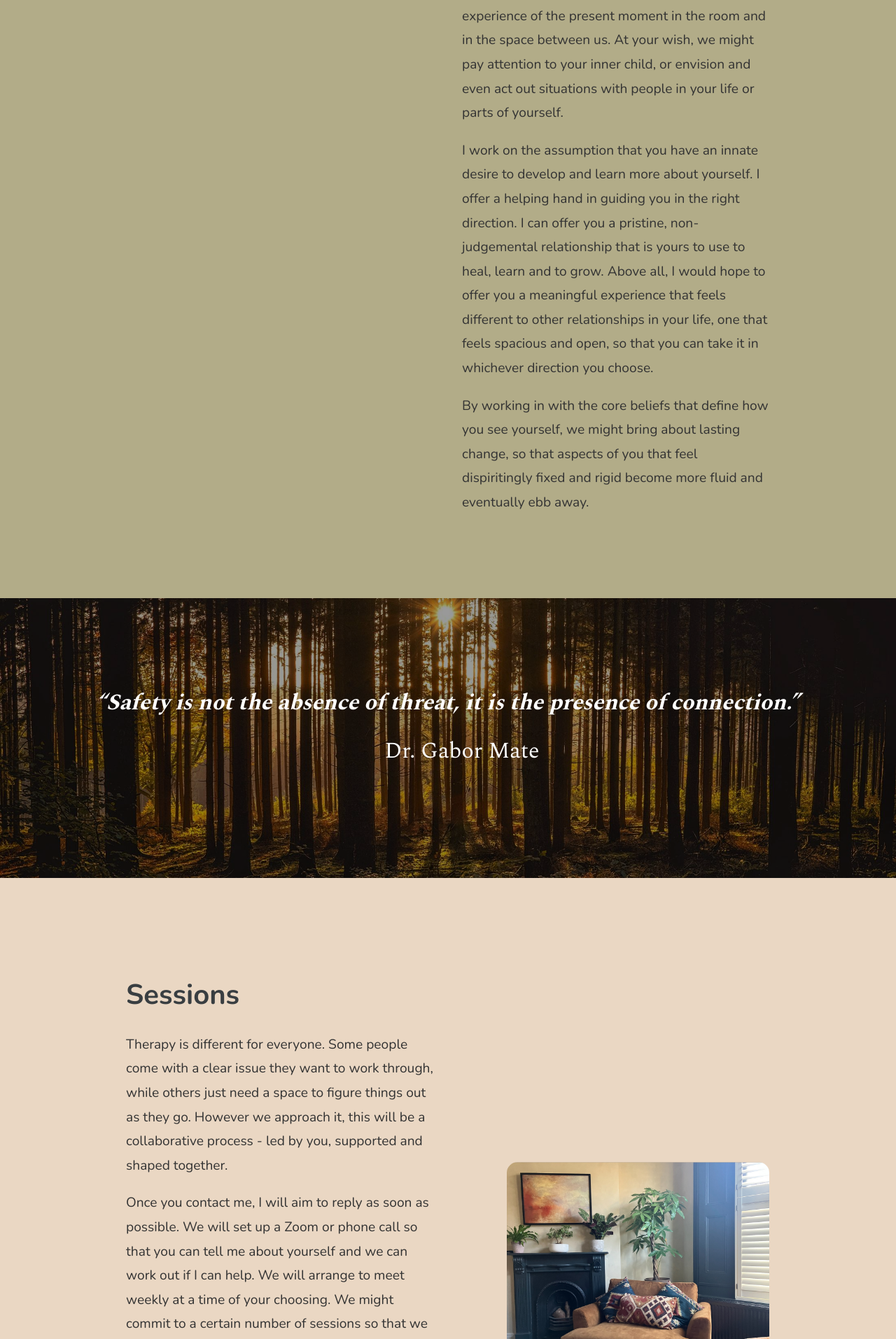
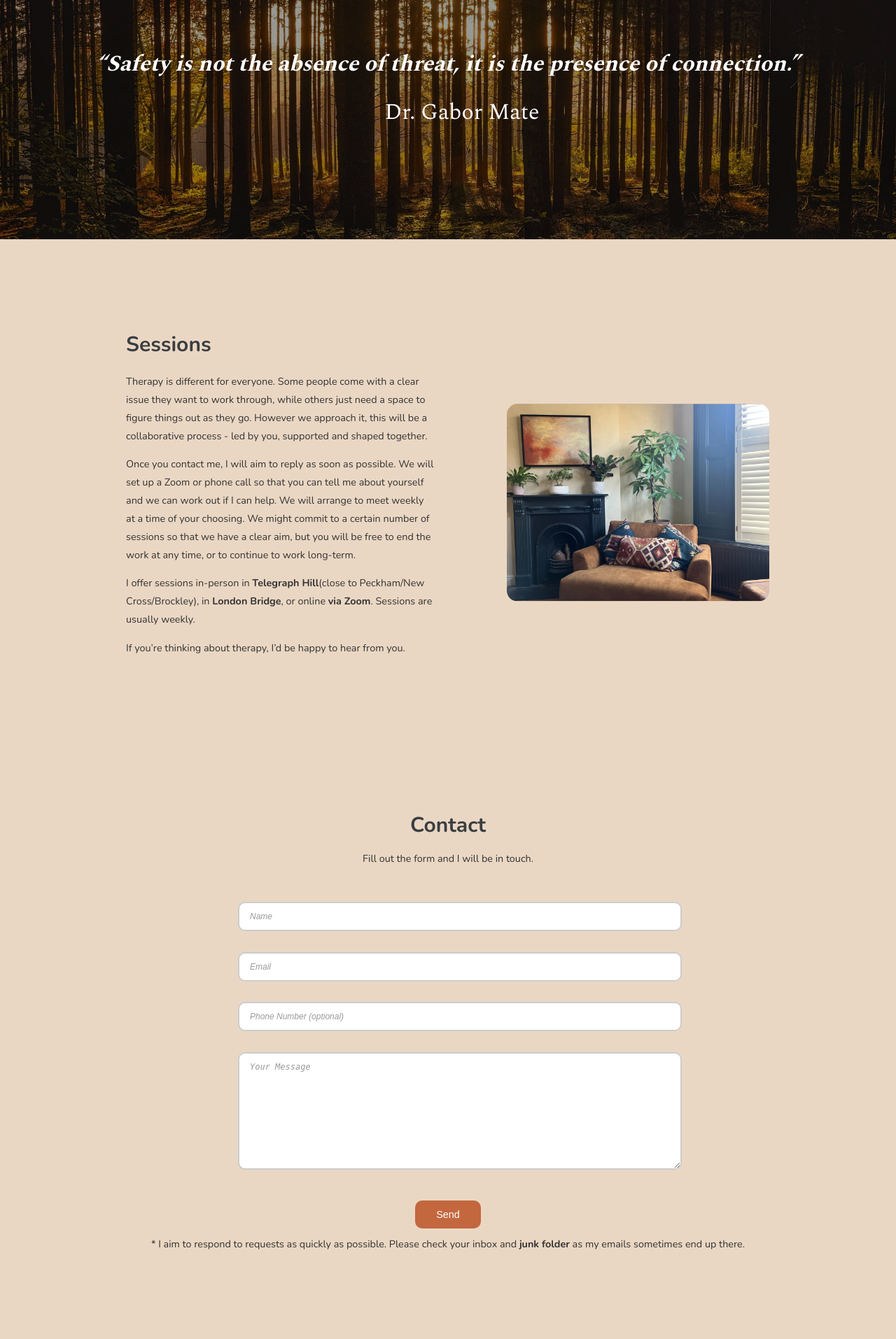
Before and after one commit to Jerry-Graff/therapy_website, a Django app: page / in a window 1280 px wide. Shown: the part 3046-4960 px from the top of the page at 70% size. After the commit the page ends 4832 px from the top, so only its background shows below. Run offline with Django 5.2, Linux system fonts and the light colour scheme.

Commit message:
Display bug fixed

```diff
--- a/therapy_website/core/static/core/css/styles.css
+++ b/therapy_website/core/static/core/css/styles.css
@@ -27,7 +27,7 @@
   border-radius: 9999px;
   padding: 0.5rem 1.5rem;
 
-  font-size: 1.7rem;
+  font-size: 1.275rem; /* Was 1.7rem, now reduced by 25% */
 }
 
 .desktop-nav a {
@@ -64,20 +64,20 @@
   padding: 40px;
   text-shadow: 1px 1px 4px rgba(0,0,0,0.6);
 }
-/* Hero text uses Roboto */
+/* Hero text uses Roboto - KEEPING ORIGINAL SIZES */
 .hero-content h1,
 .hero-content h2 {
   font-family: 'Roboto', sans-serif;
   font-weight: 900;
 }
 .hero-content h1 {
-  font-size: 3.5rem;
+  font-size: 3.5rem; /* UNCHANGED */
   color: #ead7c3;
   margin: 0;
   line-height: 1;
 }
 .hero-content h2 {
-  font-size: 2.5rem;
+  font-size: 2.5rem; /* UNCHANGED */
   color: #dce0d9;
   margin: 0.1rem 0 0;
 }
@@ -98,7 +98,7 @@
    Content Box Reveal (Only the text & images reveal)
 ============================== */
 .content-box {
-  font-size: large;
+  font-size: medium; /* Reduced from large */
   line-height: 1.7;
   max-width: 50%;
   width: 100%;
@@ -113,14 +113,14 @@
   transform: translateY(0);
 }
 .content-section p {
-  font-size: 1.2rem;
+  font-size: 0.9rem; /* Was 1.2rem, now reduced by 25% */
   font-weight: 500;
   color: #333;
   line-height: 1.8;
   margin-bottom: 1em;
 }
 .content-section h2 {
-  font-size: 2.5rem;
+  font-size: 1.875rem; /* Was 2.5rem, now reduced by 25% */
   color: #393e41;
   margin-bottom: 0.5em;
 }
@@ -155,7 +155,7 @@
   left: calc(55% + 20px);
   top: 50%;
   transform: translateY(-50%);
-  width: 250px;
+  width: 188px; /* Was 250px, now reduced by 25% */
   height: auto;
   border-radius: 15px;
 }
@@ -171,7 +171,7 @@
   left: calc(55% + 20px);
   top: 50%;
   transform: translateY(-50%);
-  width: 500px;
+  width: 375px; /* Was 500px, now reduced by 25% */
   height: auto;
   border-radius: 15px;
 }
@@ -238,12 +238,12 @@
 .quote-text {
   font-style: italic;
   font-weight: 600;
-  font-size: 2.5rem;
+  font-size: 1.875rem; /* Was 2.5rem, now reduced by 25% */
   font-weight: bold;
   margin: 0;
 }
 .quote-author {
-  font-size: 2.5rem;
+  font-size: 1.875rem; /* Was 2.5rem, now reduced by 25% */
   margin-top: 20px;
   text-align: center;
   display: inline-block;
@@ -267,7 +267,7 @@
   display: block;
   margin: 20px auto 0;
   padding: 12px 30px;
-  font-size: 1.2rem;
+  font-size: 0.9rem; /* Was 1.2rem, now reduced by 25% */
   border: none;
   border-radius: 10px;
   background-color: #c3673f;
@@ -296,7 +296,7 @@
   margin-bottom: 15px;
   border: 2px solid #ccc;
   border-radius: 10px;
-  font-size: 1rem;
+  font-size: 0.75rem; /* Was 1rem, now reduced by 25% */
   transition: border-color 0.3s ease;
 }
 form input:focus,
```
